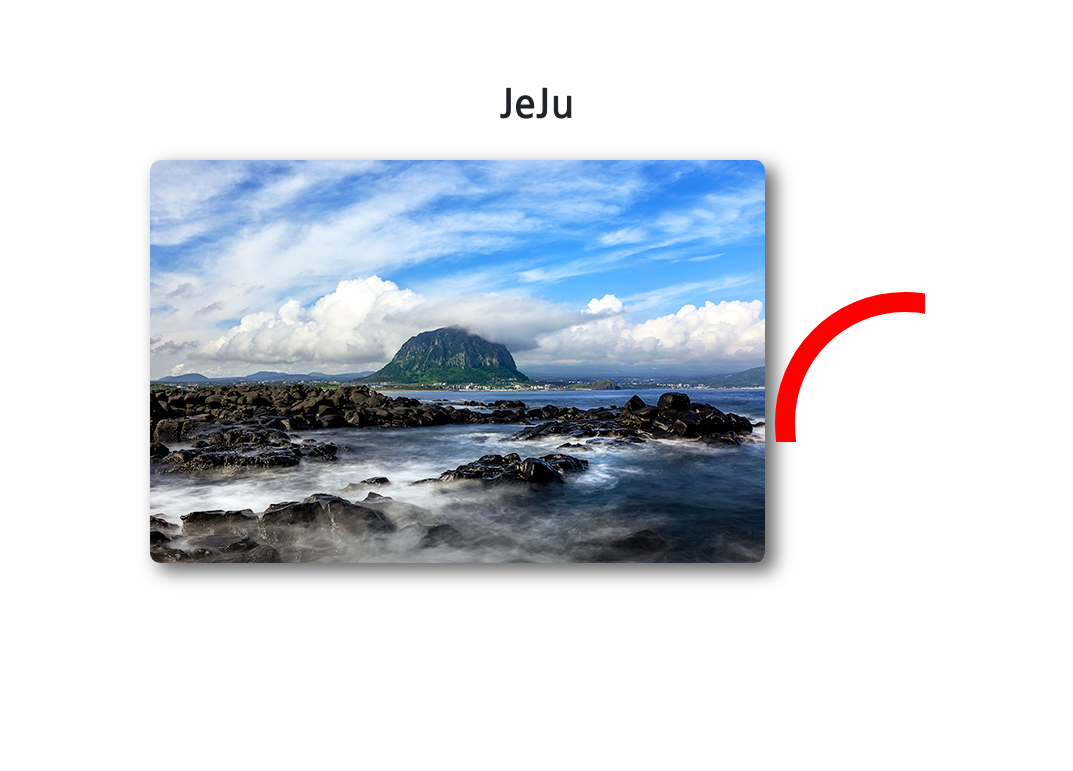
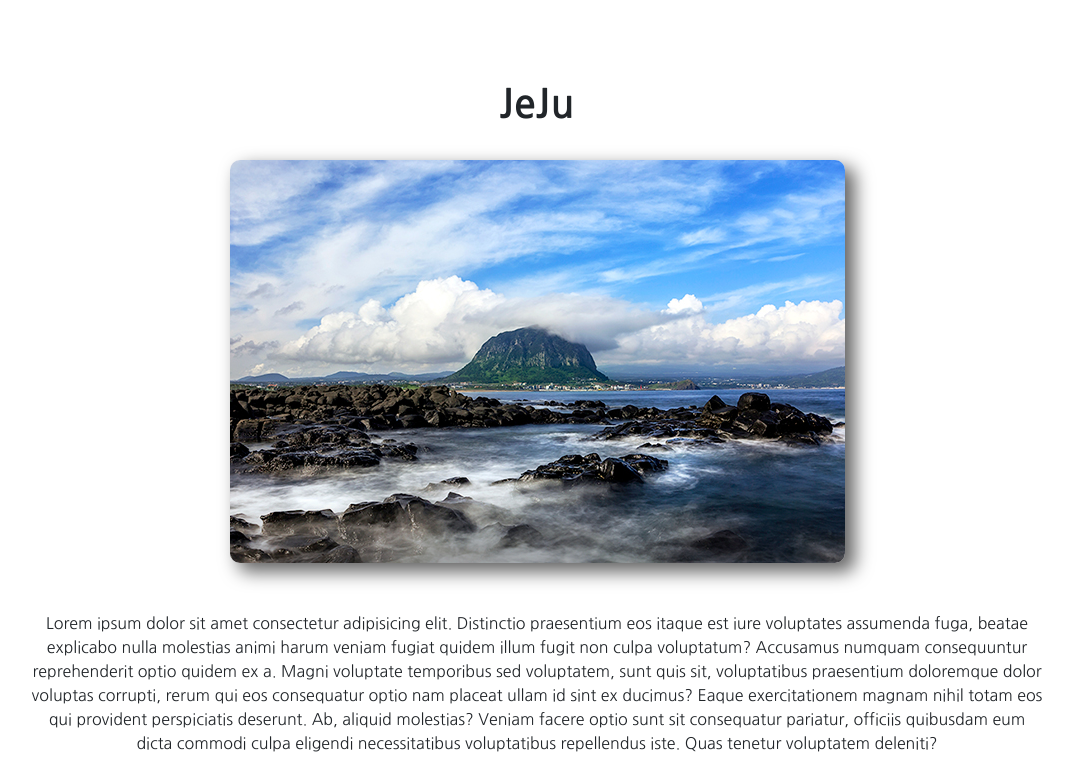
Before and after one commit to travel-review/99-travel, a Flask app: page /detail in a window 1280 px wide. Shown: the part 64-835 px from the top of the page, without its empty margins (103-1176 px from the left). Before the commit the page ends 648 px from the top, so only its background shows below. Run offline with Flask 2, Linux system fonts and the light colour scheme; some libraries are stand-ins or nearby versions.

Commit message:
Update detailpage

```diff
--- a/static/style.css
+++ b/static/style.css
@@ -45,9 +45,15 @@ a {
     border-radius: 10px;
     -webkit-box-shadow: 9px 8px 18px 1px rgba(0,0,0,0.61);
     box-shadow: 9px 8px 18px 1px rgba(0,0,0,0.61);
+    margin-bottom: 3em;
 }
 
-.detail-group object {
-    width: 10em;
-    height: 10em;
+.detail-desc {
+    display: flex;
+    justify-content: center;
+    align-items: center;
+    padding-right: 3em;
+    padding-left: 3em;
+    text-align: center;
+    font-size: 1em;
 }
--- a/templates/detail.html
+++ b/templates/detail.html
@@ -12,13 +12,13 @@
                 <div class="col-12">
                     <div class="detail-img">
                         <img src="../static/testAssets/placetest.png" alt="place-img">
-                        <object data="../static/testAssets/like.svg" type="image/svg+xml"></object>
                     </div>
                 </div>
             </div>
             <div class="row">
-
-            </div>
+                <div class="col-12">
+                    <p class="detail-desc">Lorem ipsum dolor sit amet consectetur adipisicing elit. Distinctio praesentium eos itaque est iure voluptates assumenda fuga, beatae explicabo nulla molestias animi harum veniam fugiat quidem illum fugit non culpa voluptatum? Accusamus numquam consequuntur reprehenderit optio quidem ex a. Magni voluptate temporibus sed voluptatem, sunt quis sit, voluptatibus praesentium doloremque dolor voluptas corrupti, rerum qui eos consequatur optio nam placeat ullam id sint ex ducimus? Eaque exercitationem magnam nihil totam eos qui provident perspiciatis deserunt. Ab, aliquid molestias? Veniam facere optio sunt sit consequatur pariatur, officiis quibusdam eum dicta commodi culpa eligendi necessitatibus voluptatibus repellendus iste. Quas tenetur voluptatem deleniti?</p>
+                </div>
         </div>
     </section>
 
```
